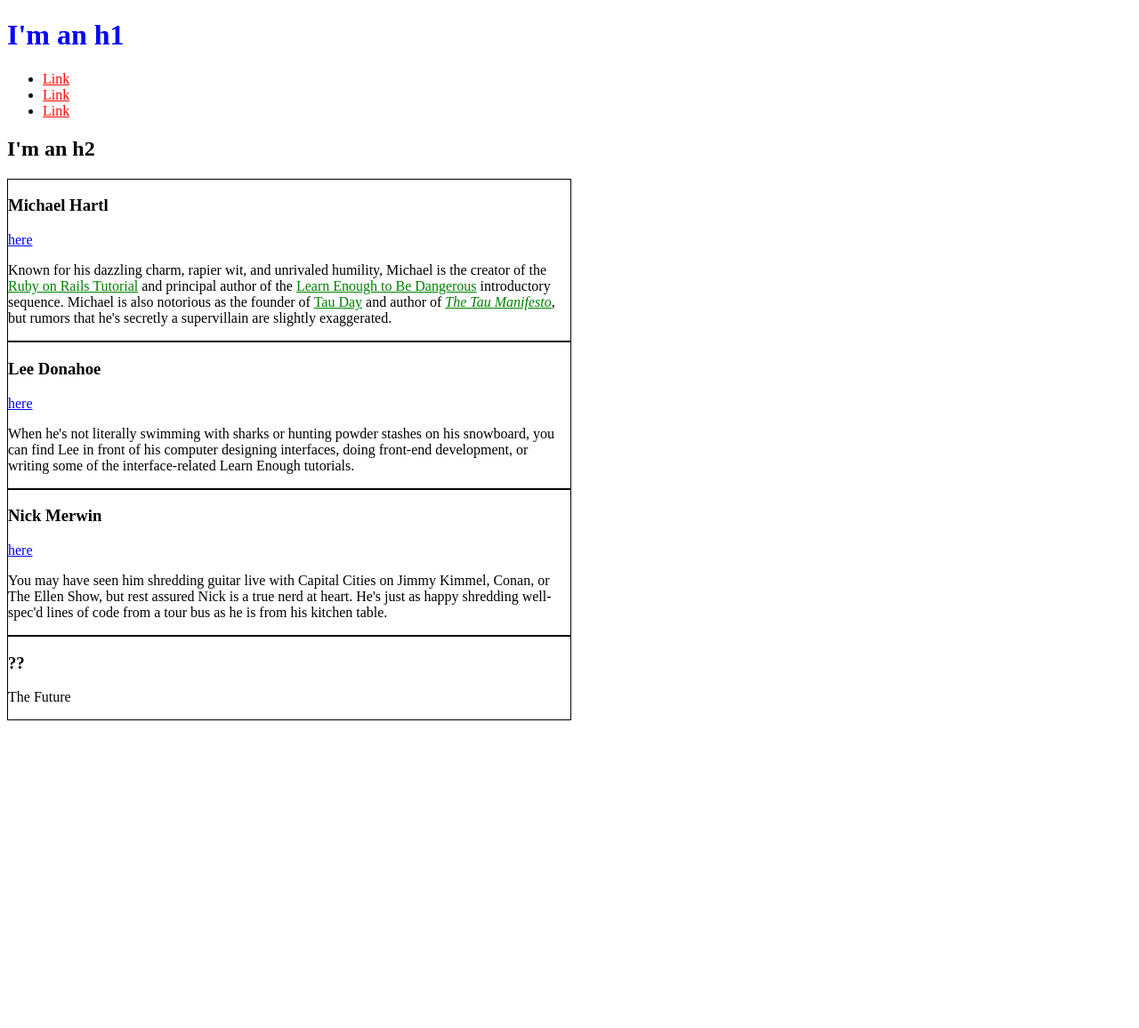
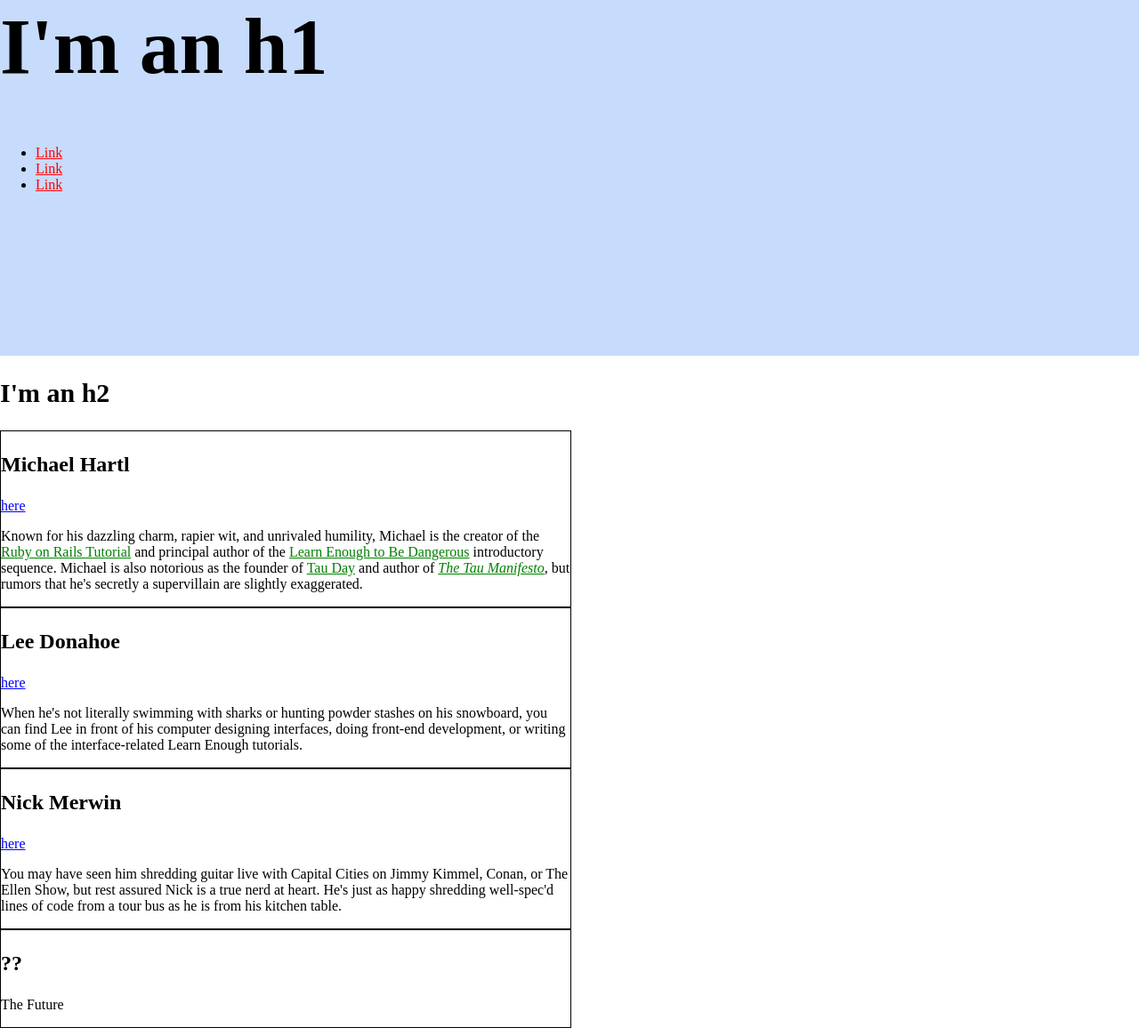
Before and after one commit to tlvb25/tlvb25.github.io, a plain HTML site: page index.html in a window 1280 px wide. Shown: the whole page at 89% size. Before the commit the page ends 818 px from the top, so only its background shows below. Drawn offline with Linux system fonts and the light colour scheme.

Commit message:
added sizing and a hero

```diff
--- a/index.html
+++ b/index.html
@@ -6,19 +6,54 @@
   <meta charset="utf-8">
   <style>
     /* GLOBAL STYLES */
+    html,
+    body {
+      margin: 0;
+      padding: 0;
+    }
+
+    h1 {
+      font-size: 7vw;
+      margin-top: 0;
+    }
+
     a {
-      color: #ff0000;
+      color: red;
+    }
+
+    h2 {
+      font-size: 30px;
+    }
+
+    /* HERO STYLES */
+    .full-hero {
+      background-color: #c7dbfc;
+      height: 50vh;
     }
 
     /* SOCIAL STYLES */
     .social-link {
-      color: #0000ff;
+      color: blue;
     }
 
     /* BIO STYLES */
+    .bio-wrapper {
+      font-size: 24px;
+    }
+
     .bio-box {
-      border: 1px solid #000000;
+      border: 1px solid black;
+      font-size: 1rem;
       width: 50%;
+
+    }
+
+    .bio-box h3 {
+      font-size: 1.5em;
+    }
+
+    .bio-copy {
+      font-size: 1em;
     }
 
     .bio-copy a {
@@ -28,8 +63,8 @@
 </head>
 
 <body>
-
-  <h1 class="social-link">I'm an h1</h1>
+  <div class="full-hero hero-home">
+    <h1>I'm an h1</h1>
 
     <ul>
       <li>
@@ -42,7 +77,11 @@
         <a href="https://example.com/">Link</a>
       </li>
     </ul>
+  </div>
+
   <h2>I'm an h2</h2>
+
+  <div class="bio-wrapper">
     <div class="bio-box">
       <h3>Michael Hartl</h3>
       <a href="https://twitter.com/mhartl" class="social-link">here</a>
@@ -65,7 +104,7 @@
     <div class="bio-box">
       <h3>Lee Donahoe</h3>
       <a href="https://twitter.com/leedonahoe" class="social-link">here</a>
-    <div class="bio-copy"></div>
+      <div class="bio-copy">
         <p>
           When he's not literally swimming with sharks or hunting powder stashes on
           his snowboard, you can find Lee in front of his computer designing
@@ -74,10 +113,11 @@
         </p>
       </div>
     </div>
+
     <div class="bio-box">
       <h3>Nick Merwin</h3>
       <a href="https://twitter.com/nickmerwin" class="social-link">here</a>
-    <div class="bio-copy"></div>
+      <div class="bio-copy">
         <p>
           You may have seen him shredding guitar live with Capital Cities on Jimmy
           Kimmel, Conan, or The Ellen Show, but rest assured Nick is a true nerd at
@@ -92,7 +132,7 @@
         The Future
       </p>
     </div>
-
+  </div>
 </body>
 
 </html>
```
Lines whose indentation alone changed are shown as unchanged.
